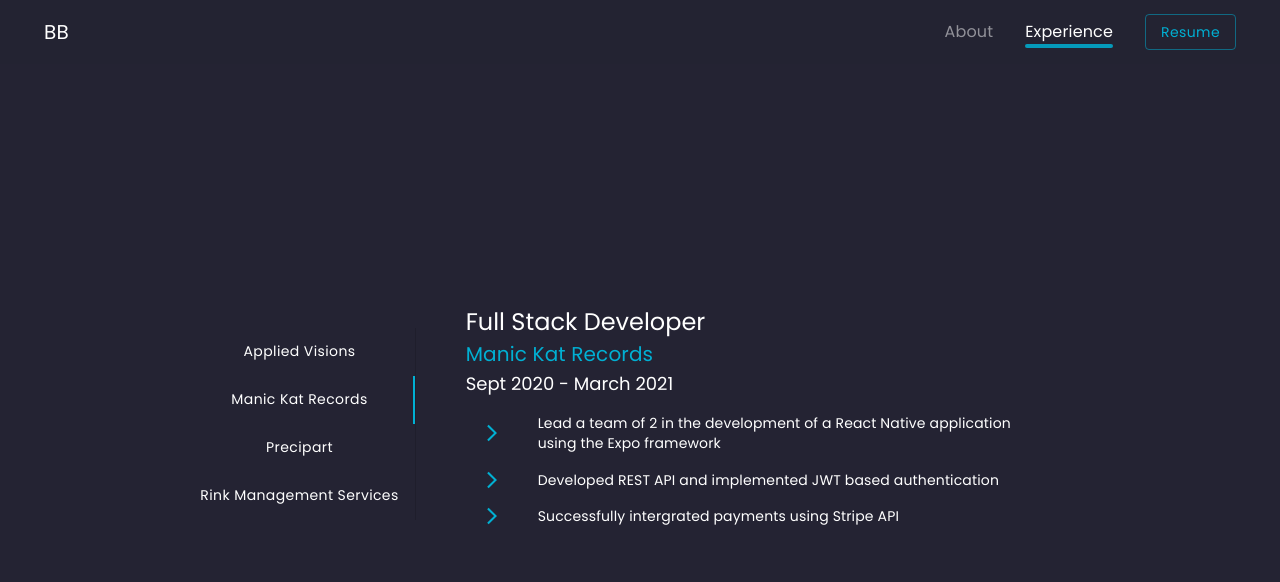
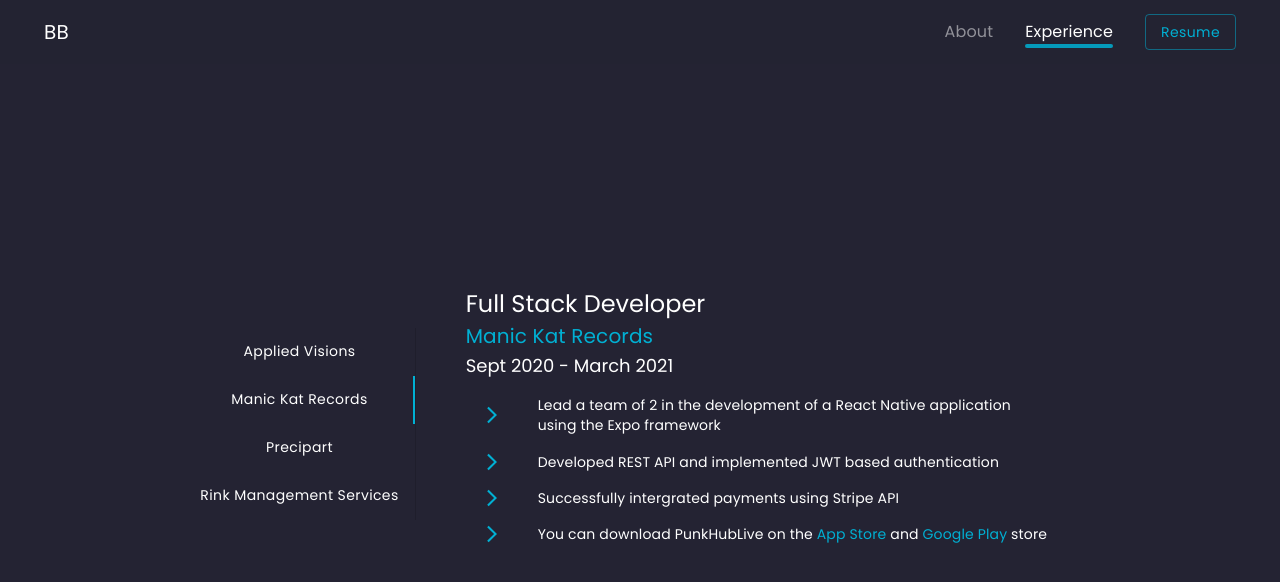
Before and after one commit to BryanBorge/portfolio-2.0, a React (Create React App) app: page / in a window 1280 px wide. Both pictures are taken after a click on the tab "Manic Kat Records". Shown: the part 2140-2722 px from the top of the page. Built offline with nearby package versions, Linux system fonts and the light colour scheme.

Commit message:
Added app store link

```diff
--- a/src/Pages/Experience.js
+++ b/src/Pages/Experience.js
@@ -8,6 +8,7 @@ import { useMediaQuery } from "@mui/material";
 import CustomListItem from "../Components/CustomListItem/CustomListItem";
 import styled from "styled-components";
 import { SECONDARY_COLOR } from "../theme/contants";
+import LinkTo from "../Components/LinkTo";
 
 const TabPanel = props => {
   const { children, value, index } = props;
@@ -23,6 +24,17 @@ const Experience = () => {
   };
 
   const mediumViewport = useMediaQuery("(min-width:768px)");
+
+  const punkHubDownloadText = (
+    <span>
+      You can download PunkHubLive on the{" "}
+      <LinkTo to="https://apps.apple.com/us/app/punk-hub-live/id1612384566">App Store </LinkTo> and{" "}
+      <LinkTo to="https://play.google.com/store/apps/details?id=com.manickatrecords.punkhublive">
+        Google Play
+      </LinkTo>{" "}
+      store
+    </span>
+  );
 
   return (
     <>
@@ -88,6 +100,7 @@ const Experience = () => {
               maxWidth="600px"
             />
             <CustomListItem text="Successfully intergrated payments using Stripe API" maxWidth="600px" />
+            <CustomListItem text={punkHubDownloadText} maxWidth="600px" />
           </List>
         </TabPanel>
         <TabPanel value={value} index={2}>
@@ -134,5 +147,5 @@ export default Experience;
 
 const CustomTab = styled(Tab)`
   color: #ffffff !important;
-  text-transform: none
+  text-transform: none;
 `;
--- a/src/Pages/Landing.js
+++ b/src/Pages/Landing.js
@@ -1,6 +1,5 @@
 import React from "react";
 import Box from "@mui/material/Box";
-import Button from "@mui/material/Button";
 import { Typography } from "@mui/material";
 import MotionButton from "../Components/MotionButton/MotionButton";
 import { useMediaQuery } from "@mui/material";
```
